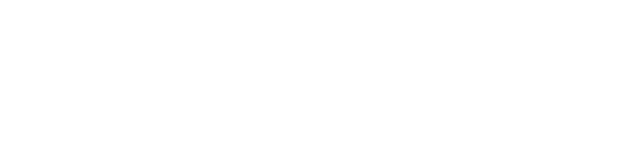
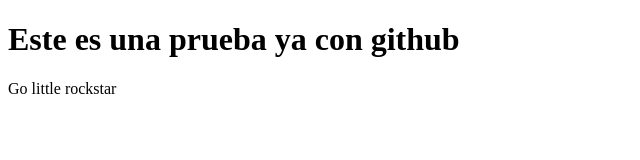
Before and after one commit to Cristian0207mr/hyperblog, a plain HTML site: page index.html in a window 1280 px wide. Shown: the whole page, without its empty margins (0-640 px from the left). Drawn offline with Linux system fonts and the light colour scheme.

Commit message:
llenamos el blog

```diff
--- a/index.html
+++ b/index.html
@@ -2,11 +2,11 @@
 <html lang="en">
 <head>
     <meta charset="UTF-8">
-    <meta http-equiv="X-UA-Compatible" content="IE=edge">
     <meta name="viewport" content="width=device-width, initial-scale=1.0">
-    <title>Document</title>
+    <title>Retomando Git y Github</title>
 </head>
 <body>
-    <h1></h1>
+    <h1>Este es una prueba ya con github</h1>
+    <p>Go little rockstar</p>
 </body>
 </html>
```
